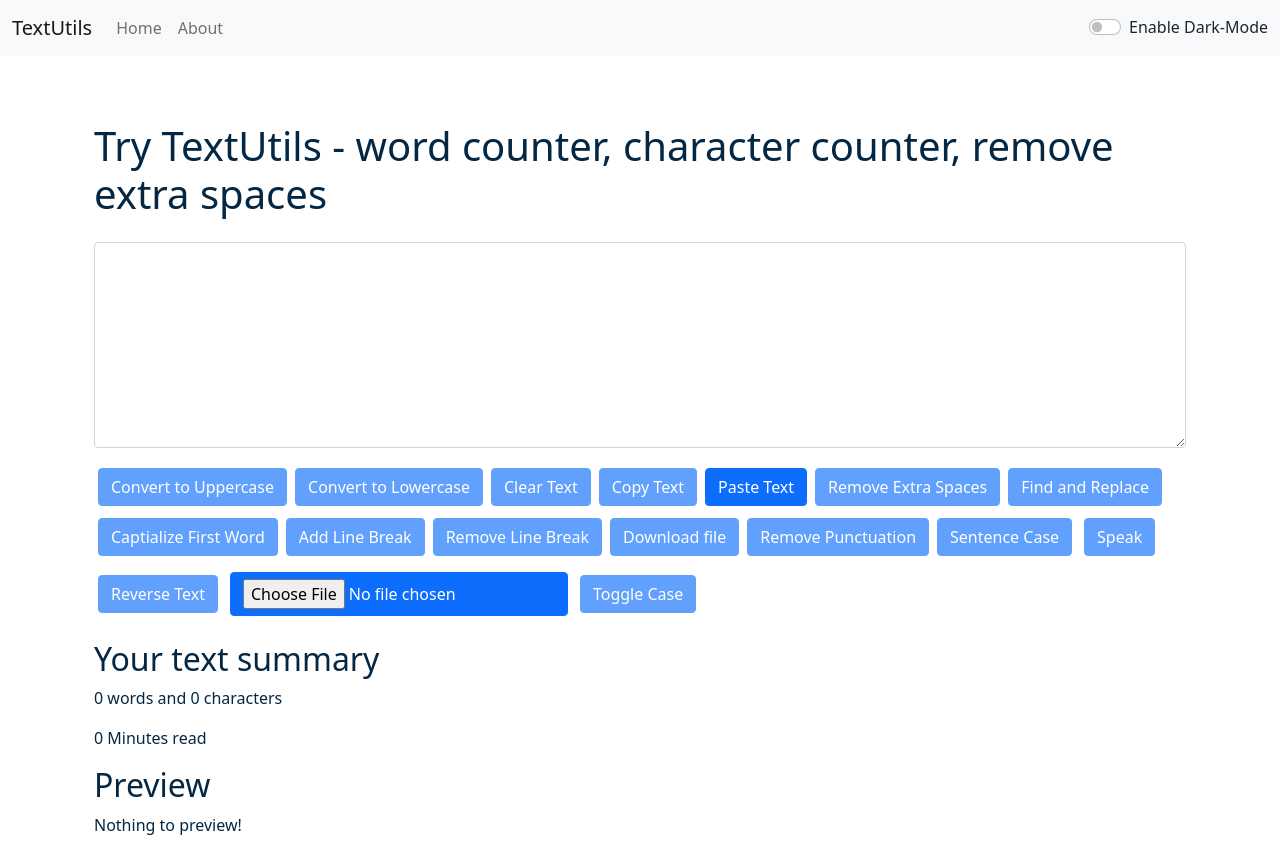
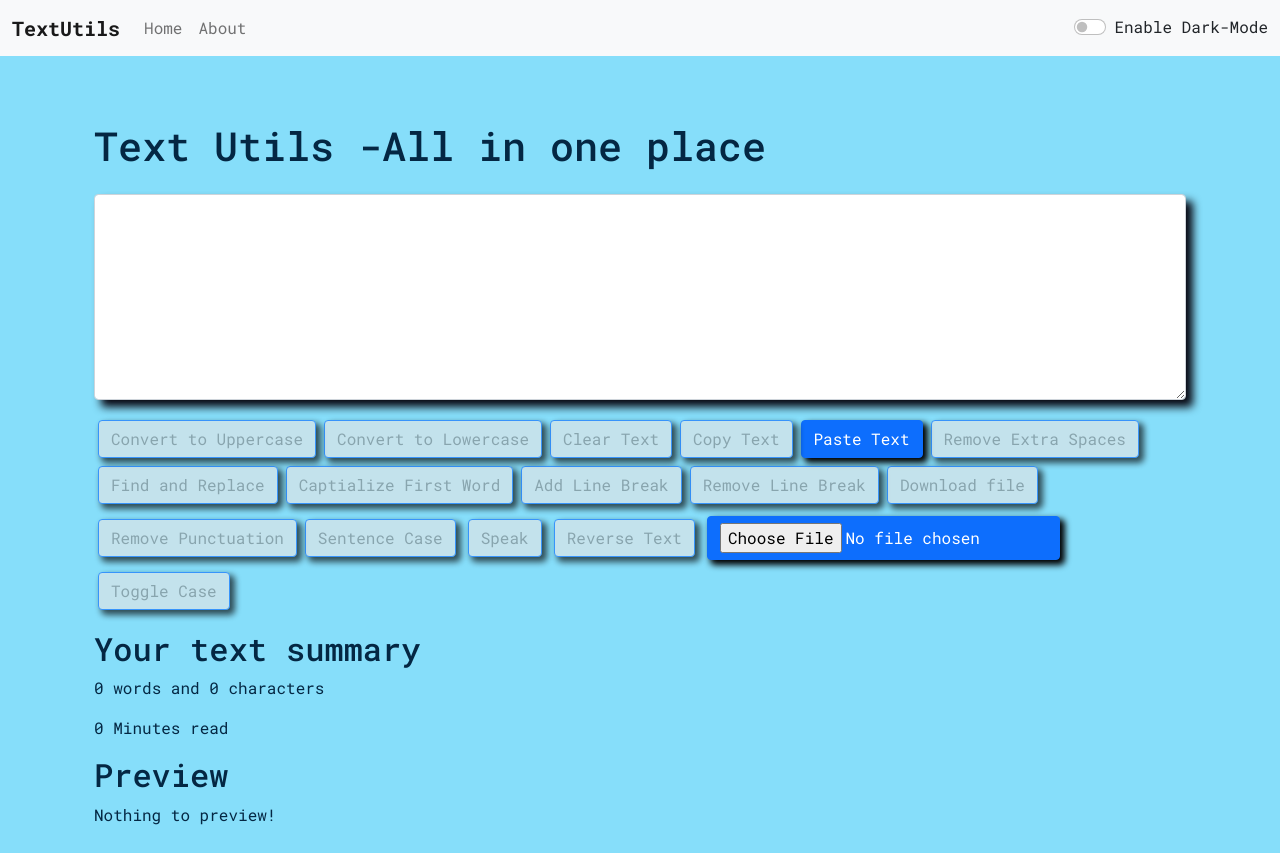
Before and after one commit to PCON-Hacktoberfest-2022/Textutils, a React (Create React App) app: page / in a window 1280 px wide. Built offline with nearby package versions, Linux system fonts and the light colour scheme.

Commit message:
Make UI of website more attractive

```diff
--- a/public/index.html
+++ b/public/index.html
@@ -13,7 +13,11 @@
     <link rel="manifest" href="%PUBLIC_URL%/manifest.json" />
     <!-- Bootstrap CSS -->
     <link href="https://cdn.jsdelivr.net/npm/bootstrap@5.1.0/dist/css/bootstrap.min.css" rel="stylesheet" integrity="sha384-KyZXEAg3QhqLMpG8r+8fhAXLRk2vvoC2f3B09zVXn8CA5QIVfZOJ3BCsw2P0p/We" crossorigin="anonymous">
-
+    <link rel="preconnect" href="https://fonts.googleapis.com">
+    <link rel="preconnect" href="https://fonts.gstatic.com" crossorigin>
+    <link
+        href="https://fonts.googleapis.com/css2?family=Roboto+Mono:ital,wght@0,400;0,500;0,600;0,700;1,300;1,400;1,500;1,600;1,700&display=swap"
+        rel="stylesheet">
     <title>TextUtils - Word counter | character counter | lowercase to uppercase | uppercase to lowercase</title>
   </head>
   <body>
--- a/src/App.js
+++ b/src/App.js
@@ -51,7 +51,7 @@ function App() {
             <Route exact path="/">
               <TextForm
                 showAlert={showAlert}
-                heading="Try TextUtils - word counter, character counter, remove extra spaces"
+                              heading="Text Utils -All in one place"
                 mode={mode}
               />
             </Route>
--- a/src/components/TextForm.js
+++ b/src/components/TextForm.js
@@ -205,6 +205,14 @@ export default function TextForm(props) {
     withText: "",
   });
 
+//   set the background color in light theme
+  if(props.mode === "light") {
+    document.body.style.backgroundColor = "rgb(134 222 250)";
+    console.log("White &" + props.mode);
+  } else {
+    console.log("Dark &" + props.mode);
+  }
+
   // text = "new text"; // Wrong way to change the state
   // setText("new text"); // Correct way to change the state
   return (
@@ -216,7 +224,7 @@ export default function TextForm(props) {
         <h1 className="mb-4">{props.heading}</h1>
         <div className="mb-3">
           <textarea
-            className="form-control"
+            className={`form-control ${props.mode}-theme-textarea`}
             value={text}
             onChange={handleOnChange}
             style={{
@@ -227,106 +235,107 @@ export default function TextForm(props) {
             rows="8"
           ></textarea>
         </div>
+        {/* When you add a new button then you have to write the  ${props.mode}-theme-button inside the className for styling*/}
         <button
           disabled={text.length === 0}
-          className="btn btn-primary mx-1 my-1"
+          className={`btn btn-primary mx-1 my-1 ${props.mode}-theme-button`}
           onClick={handleUpClick}
         >
           Convert to Uppercase
         </button>
         <button
           disabled={text.length === 0}
-          className="btn btn-primary mx-1 my-1"
+          className={`btn btn-primary mx-1 my-1 ${props.mode}-theme-button`}
           onClick={handleLoClick}
         >
           Convert to Lowercase
         </button>
         <button
           disabled={text.length === 0}
-          className="btn btn-primary mx-1 my-1"
+          className={`btn btn-primary mx-1 my-1 ${props.mode}-theme-button`}
           onClick={handleClearClick}
         >
           Clear Text
         </button>
         <button
           disabled={text.length === 0}
-          className="btn btn-primary mx-1 my-1"
+          className={`btn btn-primary mx-1 my-1 ${props.mode}-theme-button`}
           onClick={handleCopy}
         >
           Copy Text
         </button>
-        <button className="btn btn-primary mx-1 my-1" onClick={handlePaste}>
+        <button className={`btn btn-primary mx-1 my-1 ${props.mode}-theme-button`} onClick={handlePaste}>
           Paste Text
         </button>
         <button
           disabled={text.length === 0}
-          className="btn btn-primary mx-1 my-1"
+          className={`btn btn-primary mx-1 my-1 ${props.mode}-theme-button`}
           onClick={handleExtraSpaces}
         >
           Remove Extra Spaces
         </button>
         <button
           disabled={text.length === 0}
-          className="btn btn-primary mx-1 my-1"
+          className={`btn btn-primary mx-1 my-1 ${props.mode}-theme-button`}
           onClick={handleFindReplace}
         >
           Find and Replace
         </button>
         <button
           disabled={text.length === 0}
-          className="btn btn-primary mx-1 my-1"
+          className={`btn btn-primary mx-1 my-1 ${props.mode}-theme-button`}
           onClick={captializeFirstWord}
         >
           Captialize First Word
         </button>
         <button
           disabled={text.length === 0}
-          className="btn btn-primary mx-1 my-1"
+          className={`btn btn-primary mx-1 my-1 ${props.mode}-theme-button`}
           onClick={addLineBreak}
         >
           Add Line Break
         </button>
         <button
           disabled={text.length === 0}
-          className="btn btn-primary mx-1 my-1"
+          className={`btn btn-primary mx-1 my-1 ${props.mode}-theme-button`}
           onClick={removeLineBreak}
         >
           Remove Line Break
         </button>
         <button
           disabled={text.length === 0}
-          className="btn btn-primary mx-1 my-1"
+          className={`btn btn-primary mx-1 my-1 ${props.mode}-theme-button`}
           onClick={downloadFile}
         >
           Download file
         </button>
         <button
           disabled={text.length === 0}
-          className="btn btn-primary mx-1 my-1"
+          className={`btn btn-primary mx-1 my-1 ${props.mode}-theme-button`}
           onClick={handlePunctuation}
         >
           Remove Punctuation
         </button>
         <button
           disabled={text.length === 0}
-          className="btn btn-primary mx-1 my-1"
+          className={`btn btn-primary mx-1 my-1 ${props.mode}-theme-button`}
           onClick={handleSentenceCase}
         >
           Sentence Case
         </button>
         <button
           disabled={text.length === 0}
-          className="btn btn-primary mx-2 my-2"
+                  className={`btn btn-primary mx-2 my-2 ${props.mode}-theme-button` }
           type="submit"
           onClick={speak}
         >
           Speak
         </button>
-        <button disabled={text.length === 0} className="btn btn-primary mx-1 my-1" onClick={reverseText}>Reverse Text</button>
-        <input type="file" id="file-selector"  className="btn btn-primary  mx-2 my-2" onChange={readTxt} />
+        <button disabled={text.length === 0} className={`btn btn-primary mx-1 my-1 ${props.mode}-theme-button`} onClick={reverseText}>Reverse Text</button>
+              <input type="file" id="file-selector" className={`btn btn-primary  mx-2 my-2 ${props.mode}-theme-button`} onChange={readTxt} />
         <button
           disabled={text.length === 0}
-          className="btn btn-primary mx-1 my-1"
+          className={`btn btn-primary mx-1 my-1 ${props.mode}-theme-button`}
           onClick={toggleCase}
         >
           Toggle Case
--- a/src/index.css
+++ b/src/index.css
@@ -1,3 +1,54 @@
 .accordion-button::after {
     filter: invert(1);
 }
+
+* {
+    font-family: 'Roboto Mono', monospace;
+}
+
+.navbar-brand {
+    font-weight: bold;
+}
+
+.navbar-brand:hover {
+    font-weight: 200;
+    transform: font-weight, 2s;
+}
+
+.light-theme-textarea {
+    overflow: auto!important;
+    outline: none!important;
+    -webkit-box-shadow: none!important;
+    -moz-box-shadow: none!important;
+    box-shadow: #080812 7px 7px 8px 0px !important;
+}
+.dark-theme-textarea {
+    overflow: auto!important;
+    outline: none!important;
+    -webkit-box-shadow: none!important;
+    -moz-box-shadow: none!important;
+    box-shadow: #486278 3px 4px 5px 0px !important;
+}
+
+
+.dark-theme-button:disabled {
+    background-color: #0444a2 !important;
+    color: #a39e9e !important;
+    border-color: #8a8787 !important;
+    box-shadow: #94d0ff 3px 3px 6px 0px !important;
+}
+
+.light-theme-button:disabled {
+    background-color: #E5E5E5 !important;
+    color: #8a8787 !important;
+    box-shadow: #000000 4px 4px 6px 1px !important;
+
+}
+
+.dark-theme-button {
+    box-shadow: #c6cacd 3px 3px 6px 0px !important;
+}
+
+.light-theme-button {
+    box-shadow: #000000 4px 4px 6px 1px !important;
+}
```
